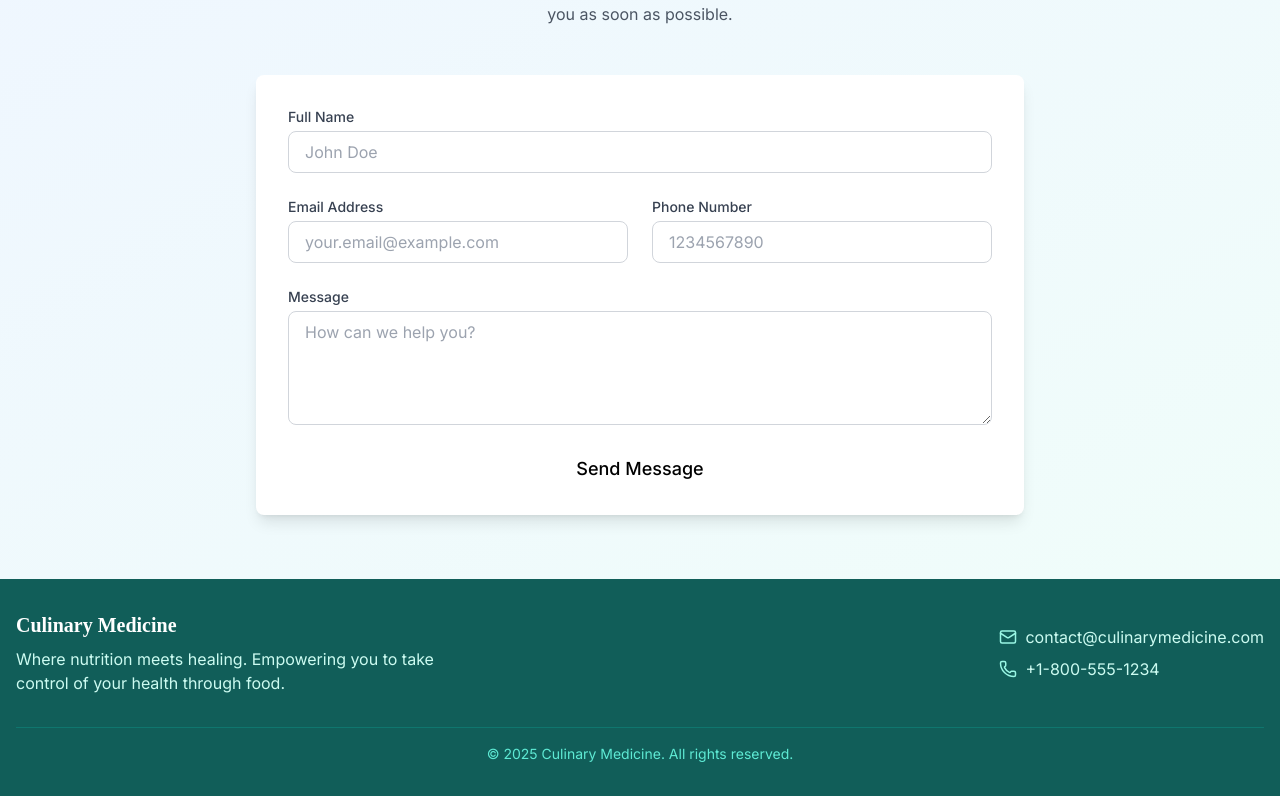
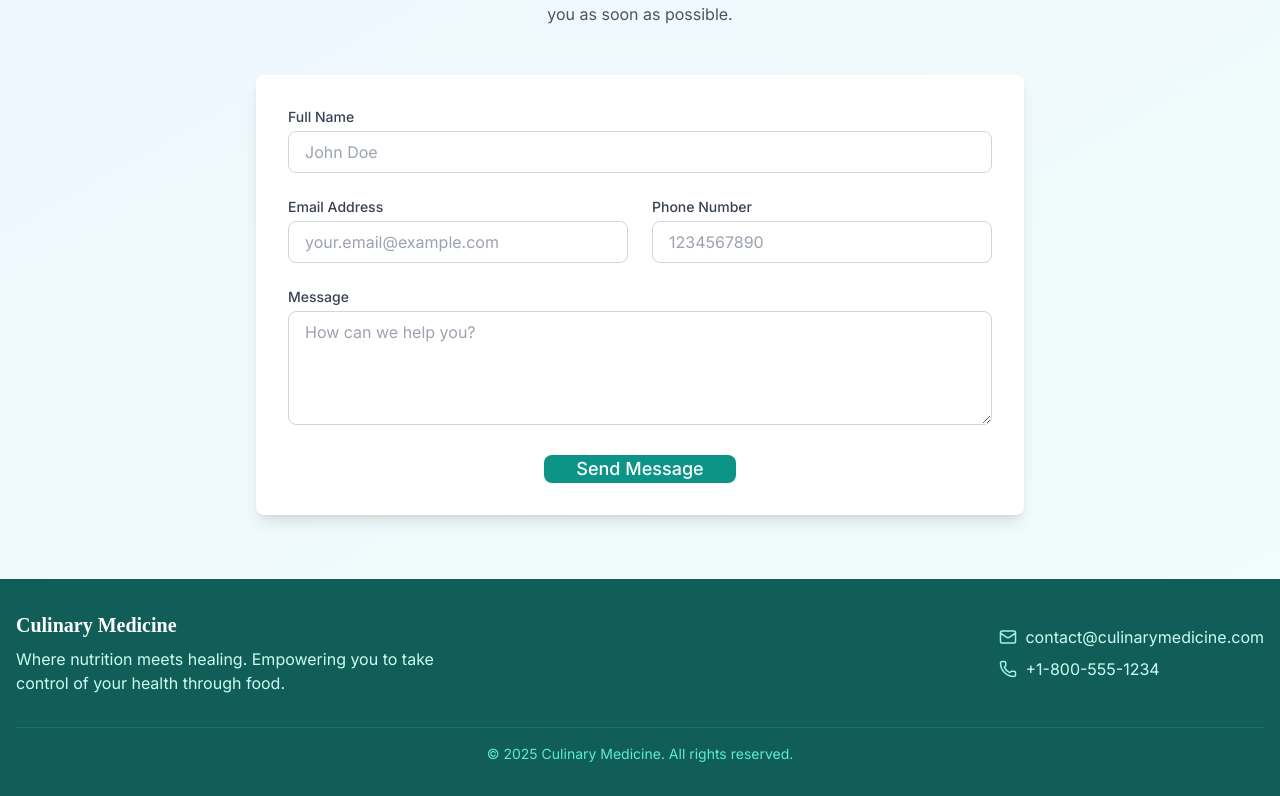
Before and after one commit to team-sharp-2025/culinary-medicine-website, a Next.js app in the folder apps/web/: page / in a window 1280 px wide. Shown: the part 2459-3255 px from the top of the page. Built offline with nearby package versions, Linux system fonts and the light colour scheme.

Commit message:
fixed errors due to UI package name issue

```diff
--- a/apps/web/src/components/Blog/BlogDetail.tsx
+++ b/apps/web/src/components/Blog/BlogDetail.tsx
@@ -3,7 +3,7 @@ import { useParams, useRouter } from 'next/navigation';
 import { motion } from 'framer-motion';
 import { ChevronLeft, Calendar } from 'lucide-react';
 import { blogPosts } from '@/data/blogData';
-import Button from '../UI/Button';
+import { Button } from '@repo/ui';
 
 const BlogDetail: React.FC = () => {
   const params = useParams();
--- a/apps/web/src/components/Home/ContactForm.tsx
+++ b/apps/web/src/components/Home/ContactForm.tsx
@@ -192,7 +192,7 @@ const ContactForm: React.FC = () => {
               <div className="text-center">
                 <Button
                   type="submit"
-                  variant="solid"
+                  variant="primary"
                   size="lg"
                   disabled={isSubmitting}
                   className="w-full md:w-auto px-8"
```
Also changed, not shown: packages/ui/tsconfig.json (+7 -11 lines), 1 other file (tests, documents, lock files or other folders).
